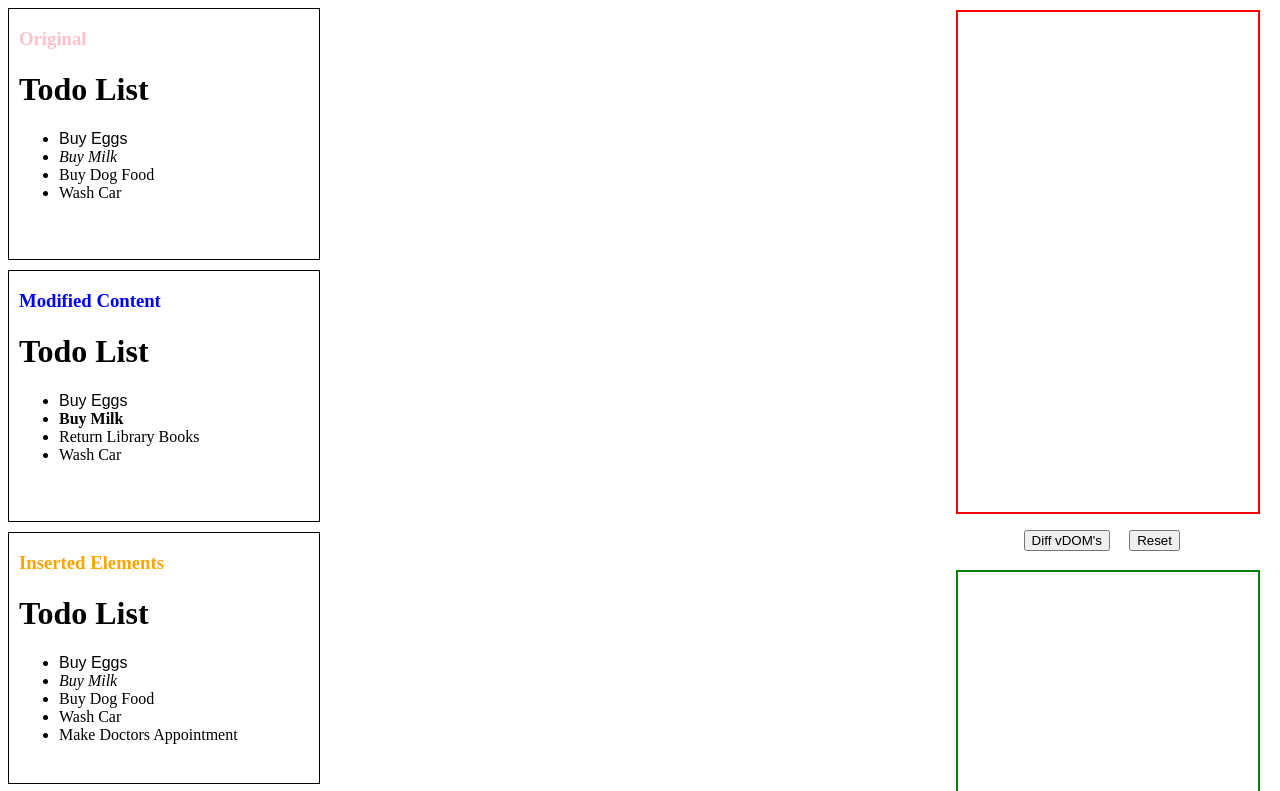
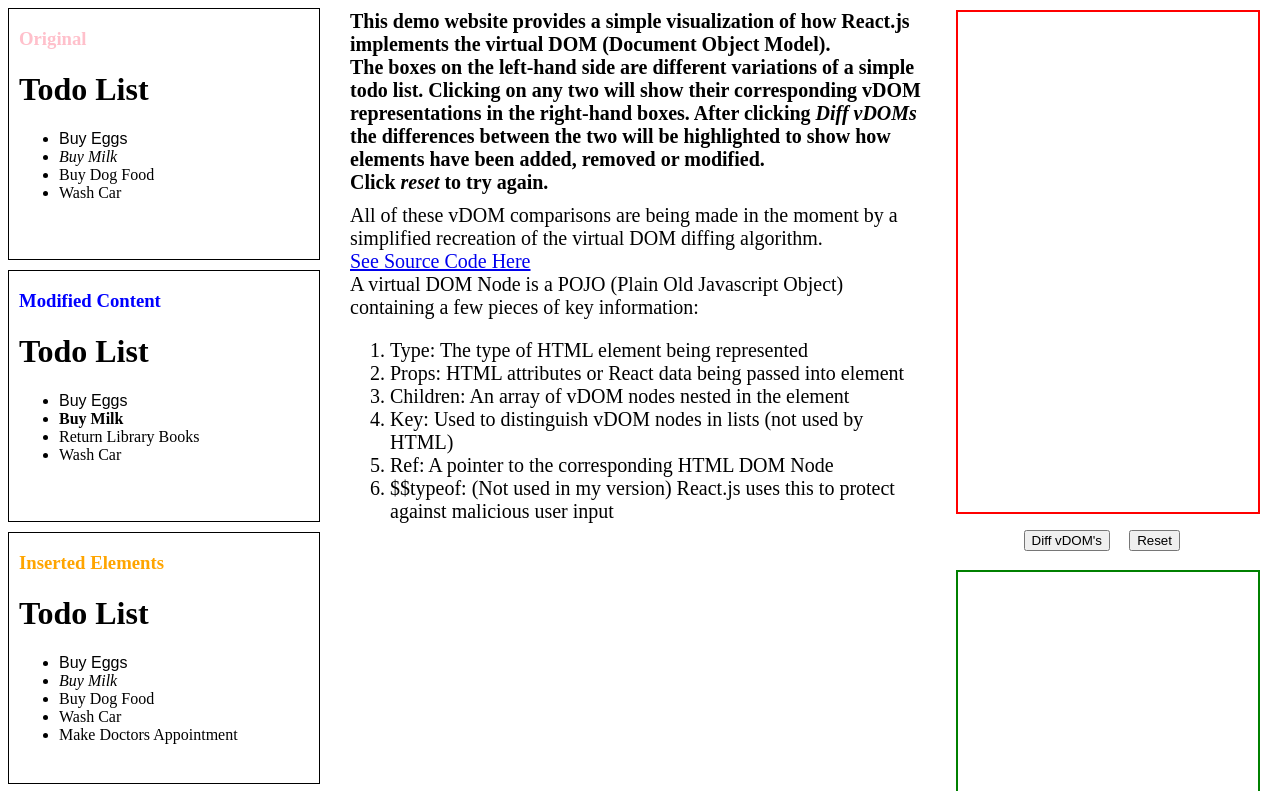
Before and after one commit to musicpulpite/VirtualDOM-Project, a plain HTML site: page index.html in a window 1280 px wide. Shown: the top 791 px of the page. Drawn offline with Linux system fonts and the light colour scheme.

Commit message:
Add explanatory information

```diff
--- a/assets/application.css
+++ b/assets/application.css
@@ -1,4 +1,4 @@
-div {
+.todo-box {
   display: block;
   width: 300px;
   height: 250px;
@@ -8,7 +8,7 @@ div {
   padding-left: 10px;
 }
 
-div:hover {
+.todo-box:hover {
   cursor: pointer;
 }
 
@@ -43,6 +43,23 @@ aside {
   margin-bottom: 10px;
 }
 
+#info {
+  position: absolute;
+  top: 10px;
+  left: 350px;
+
+  width: calc(100% - 100px - 300px - 300px);
+  height: auto;
+
+  font-size: 20px;
+}
+
+#info header {
+  font-weight: 600;
+
+  margin-bottom: 10px;
+}
+
 #oldvDOM {
   top: 10px;
   right: 20px;
--- a/index.html
+++ b/index.html
@@ -21,8 +21,41 @@
     </script>
   </head>
   <body>
+    <div id="info">
+      <header>
+        This demo website provides a simple visualization of how React.js implements
+        the virtual DOM (Document Object Model).
+      </br>
+        The boxes on the left-hand side
+        are different variations of a simple todo list. Clicking on any two will
+        show their corresponding vDOM representations in the right-hand boxes.
+        After clicking <i>Diff vDOMs</i> the differences between the two will be highlighted
+        to show how elements have been added, removed or modified.
+      </br>
+        Click <i>reset</i> to try again.
+      </header>
+      <section>
+        All of these vDOM comparisons are being made in the moment by a simplified
+        recreation of the virtual DOM diffing algorithm.
+      </br>
+        <a href="https://github.com/musicpulpite/VirtualDOM-Project">See Source Code Here</a>
+      </br>
+        A virtual DOM Node is a POJO (Plain Old Javascript Object) containing a few
+        pieces of key information:
+        <ol>
+          <li>Type: The type of HTML element being represented</li>
+          <li>Props: HTML attributes or React data being passed into element</li>
+          <li>Children: An array of vDOM nodes nested in the element</li>
+          <li>Key: Used to distinguish vDOM nodes in lists (not used by HTML)</li>
+          <li>Ref: A pointer to the corresponding HTML DOM Node</li>
+          <li>
+            $$typeof: (Not used in my version) React.js uses this to protect against
+            malicious user input
+          </li>
+        </ol>
+      </section>
+    </div>
 
-    <!-- old -->
     <aside id="oldvDOM"></aside>
 
     <button id="diff">Diff vDOM's</button>
@@ -30,7 +63,8 @@
 
     <aside id="newvDOM"></aside>
 
-    <div id="old">
+    <!-- old -->
+    <div id="old" class="todo-box">
       <h3 style="color:pink;">Original</h3>
 
       <main class="root">
@@ -45,7 +79,7 @@
     </div>
 
     <!-- new_content -->
-    <div id="modified_content">
+    <div id="modified_content" class="todo-box">
       <h3 style="color:blue;">Modified Content</h3>
 
       <main class="root">
@@ -60,7 +94,7 @@
     </div>
 
     <!-- new_insertion -->
-    <div id="insertion">
+    <div id="insertion" class="todo-box">
       <h3 style="color:orange;">Inserted Elements</h3>
 
       <main class="root">
@@ -76,7 +110,7 @@
     </div>
 
     <!-- new_deletion -->
-    <div id="deletion">
+    <div id="deletion" class="todo-box">
       <h3 style="color:purple;">Deleted Elements</h3>
 
       <main class="root">
@@ -91,7 +125,7 @@
     </div>
 
     <!-- new_mixed -->
-    <div id="mixed">
+    <div id="mixed" class="todo-box">
       <h3 style="color:brown;">Combination of Changes</h3>
 
       <main class="root">
--- a/scripts/node_converter.js
+++ b/scripts/node_converter.js
@@ -31,7 +31,9 @@ const DOMtoVirtual = ($node, key = 1) => {
     vnode.props["innerText"] = $node.innerText;
   };
 
-  vnode.key = key;
+  // We need to assign unique keys for every vDOM Node
+  // Id's are inherently unique, but we will assign its index otherwise
+  vnode.key = $node.id || key;
 
   vnode.props.children = Array.from($node.children).map((child, key) =>
     DOMtoVirtual(child, key));
```
Also changed, not shown: scripts/vdom_differ.js (+1 -10 lines).
